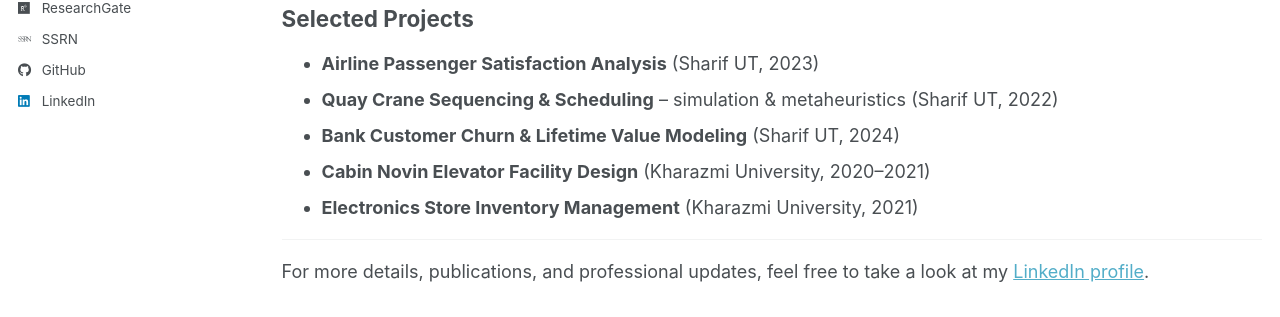
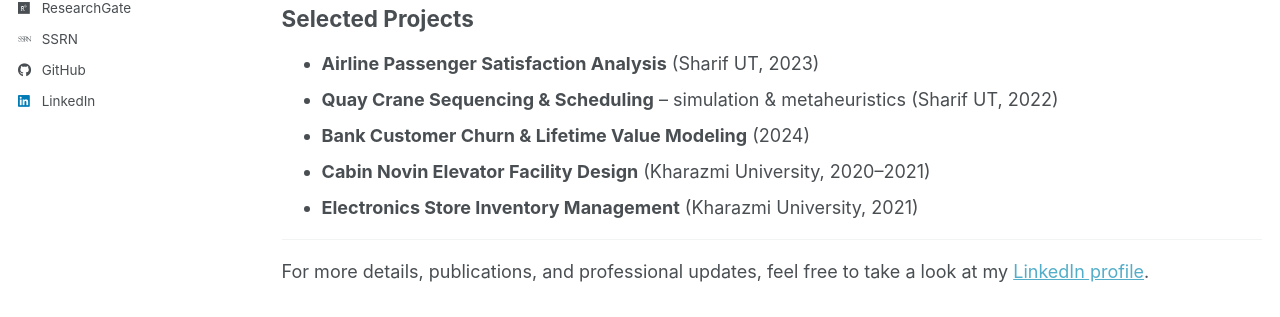
Before and after one commit to Mahdi-Hamisheh-Bahar/Mahdi-Hamisheh-Bahar.github.io, a Jekyll site: the page built from _pages/cv.md, in a window 1280 px wide and 1034 px high. Shown: the part 524-841 px from the top of the window. Built offline with Jekyll 4.4.1, drawn with Linux system fonts in a browser that asks for light colours; some web fonts are replaced; a script bundle is joined from its source files by our own code; library files that are not in the unit come from our copies.

Commit message:
Update cv.md

```diff
--- a/_pages/cv.md
+++ b/_pages/cv.md
@@ -20,7 +20,7 @@ Optimization, Applied Statistics, Mathematical Programming, Artificial Intellige
 ## Selected Projects
 - **Airline Passenger Satisfaction Analysis** (Sharif UT, 2023)
 - **Quay Crane Sequencing & Scheduling** – simulation & metaheuristics (Sharif UT, 2022)
-- **Bank Customer Churn & Lifetime Value Modeling** (Sharif UT, 2024)
+- **Bank Customer Churn & Lifetime Value Modeling** (2024)
 - **Cabin Novin Elevator Facility Design** (Kharazmi University, 2020–2021)
 - **Electronics Store Inventory Management** (Kharazmi University, 2021)
 
```
